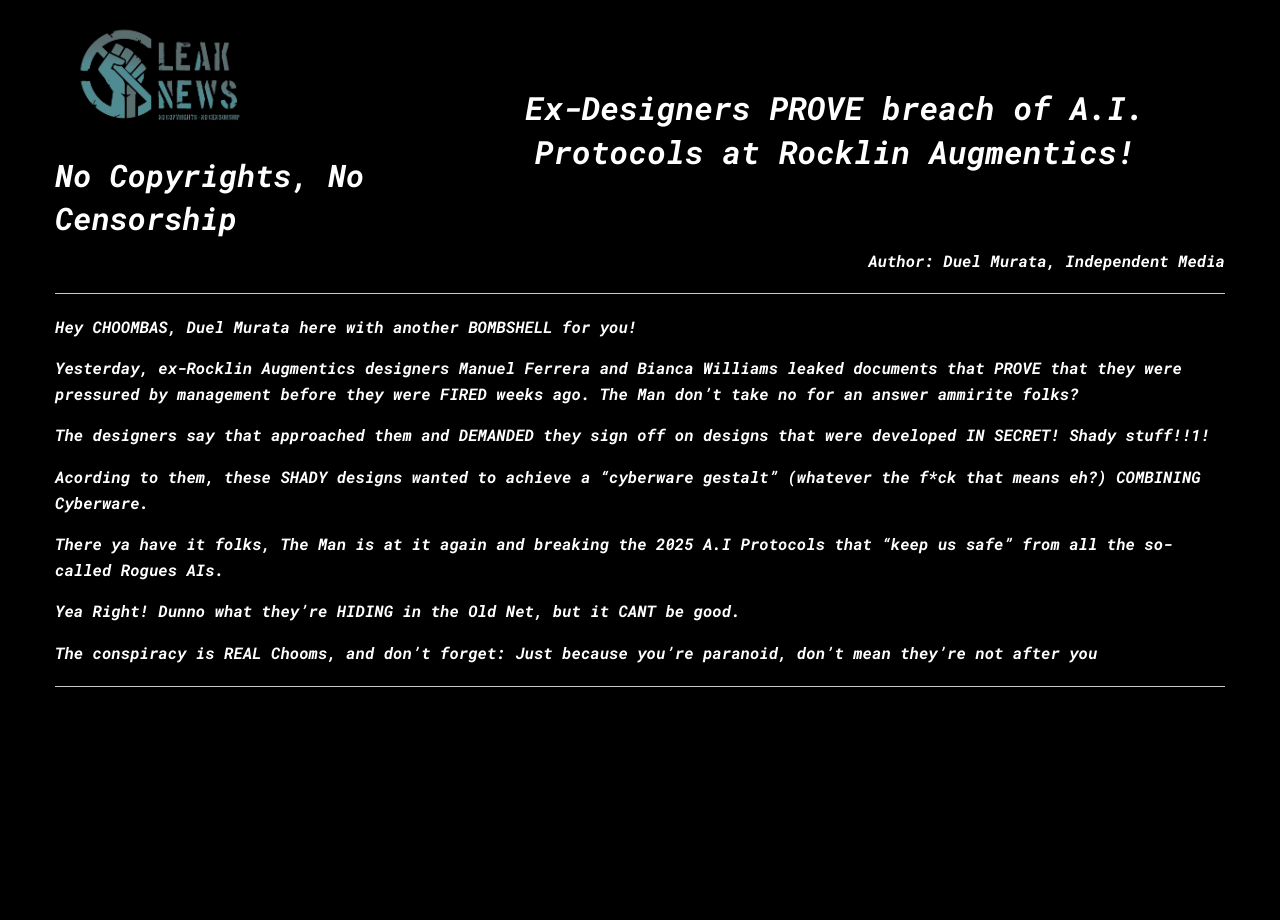
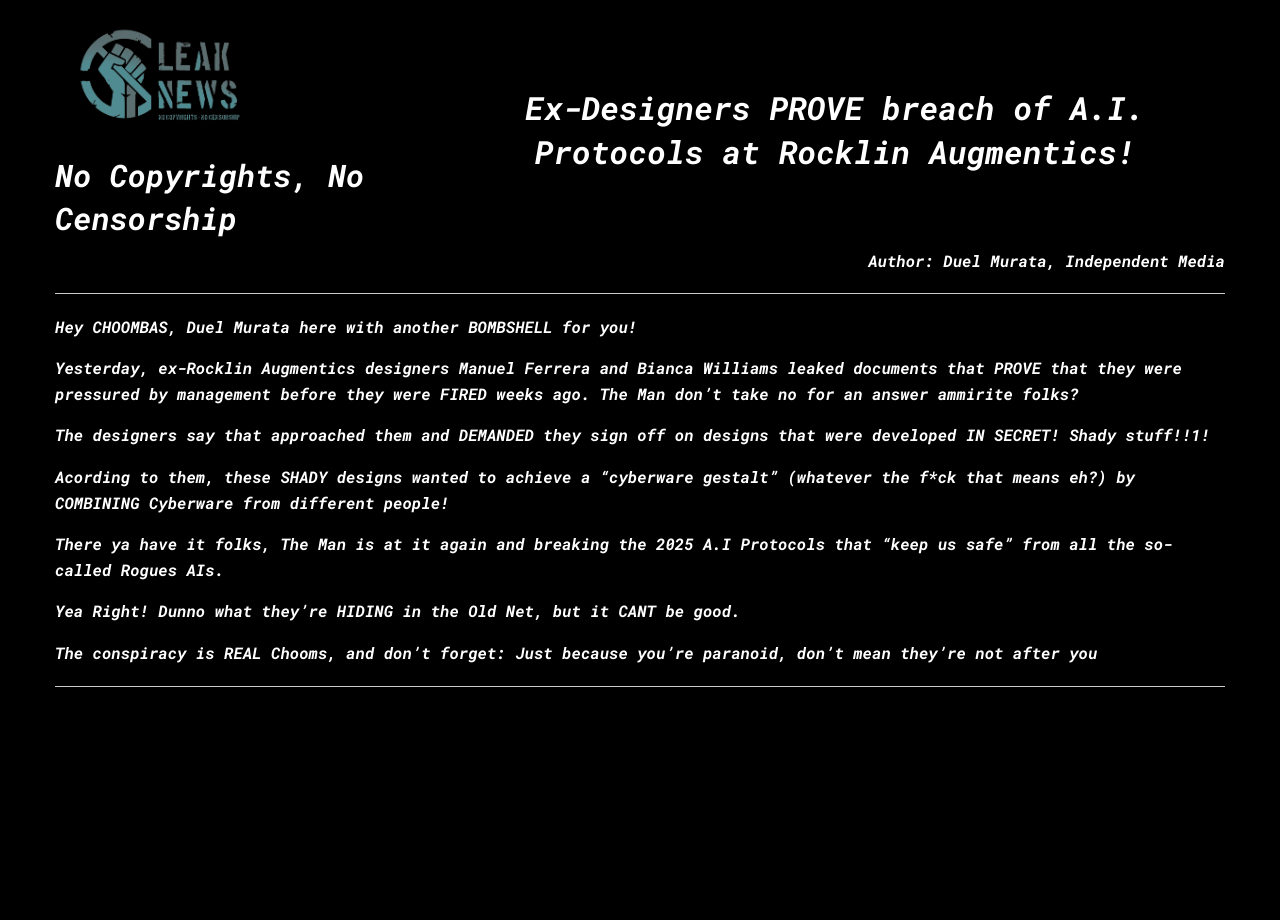
Before and after one commit to Antoine-BL/cyber-punk-blog, a Jekyll site: the page built from _posts/2041-06-07-breach-of-ai-protocols-at-rocklin-augmentics.markdown, in a window 1280 px wide. Built offline with Jekyll 4.4.1, drawn with Linux system fonts in a browser that asks for light colours; some web fonts are replaced.

Commit message:
Updated Breach Of Ai Protocols At Rocklin Augmentics

```diff
--- a/_posts/2041-06-07-breach-of-ai-protocols-at-rocklin-augmentics.markdown
+++ b/_posts/2041-06-07-breach-of-ai-protocols-at-rocklin-augmentics.markdown
@@ -20,7 +20,7 @@ Yesterday, ex-Rocklin Augmentics designers Manuel Ferrera and Bianca Williams le
 
 The designers say that approached them and DEMANDED they sign off on designs that were developed IN SECRET! Shady stuff!!1!
 
-Acording to them, these SHADY designs wanted to achieve a "cyberware *gestalt*" (whatever the f*ck that means eh?) COMBINING Cyberware.
+Acording to them, these SHADY designs wanted to achieve a "cyberware *gestalt*" (whatever the f*ck that means eh?) by COMBINING Cyberware from different people!
 
 There ya have it folks, The Man is at it again and breaking the 2025 A.I Protocols that "keep us safe" from all the so-called Rogues AIs.
 
```
